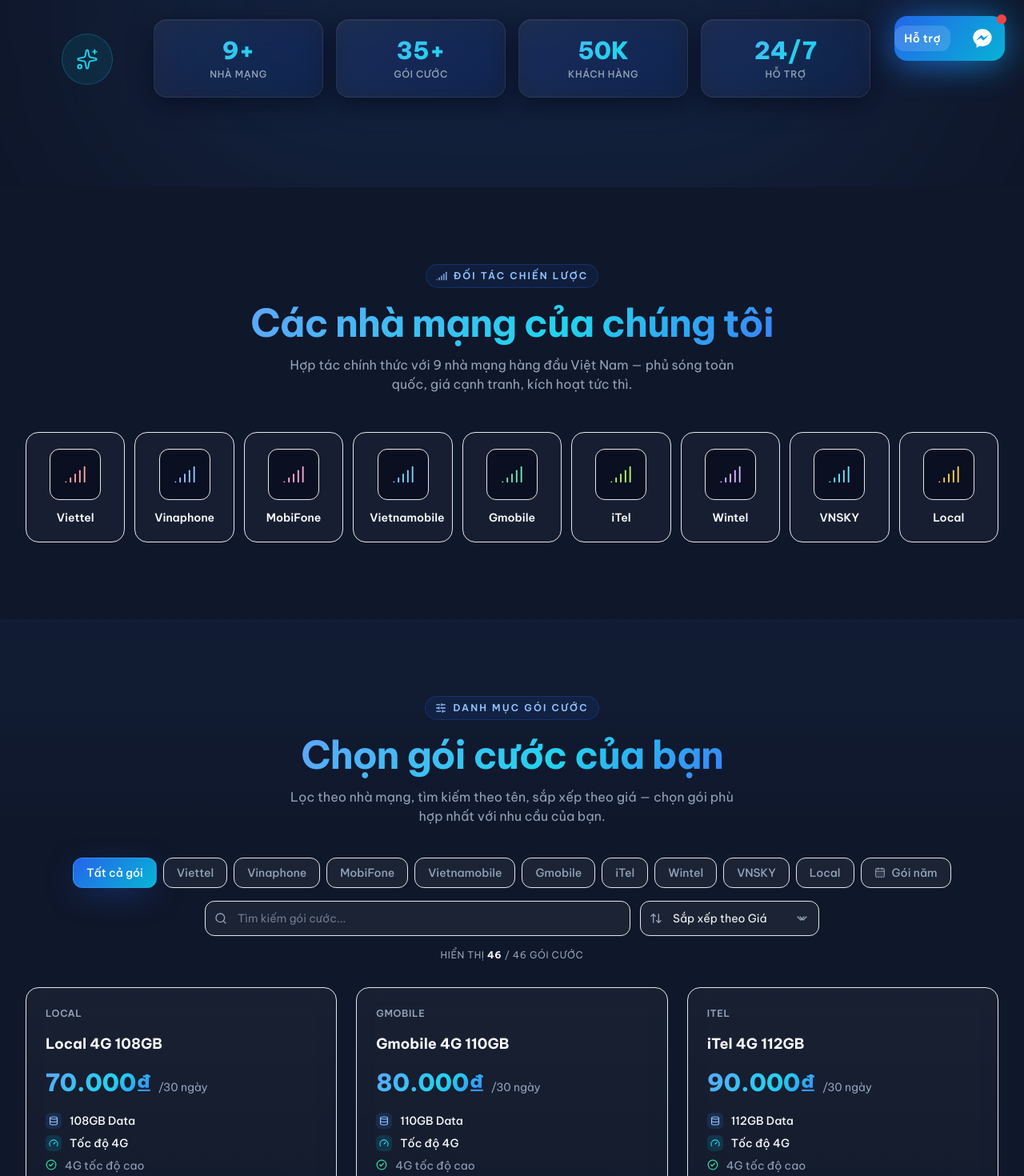
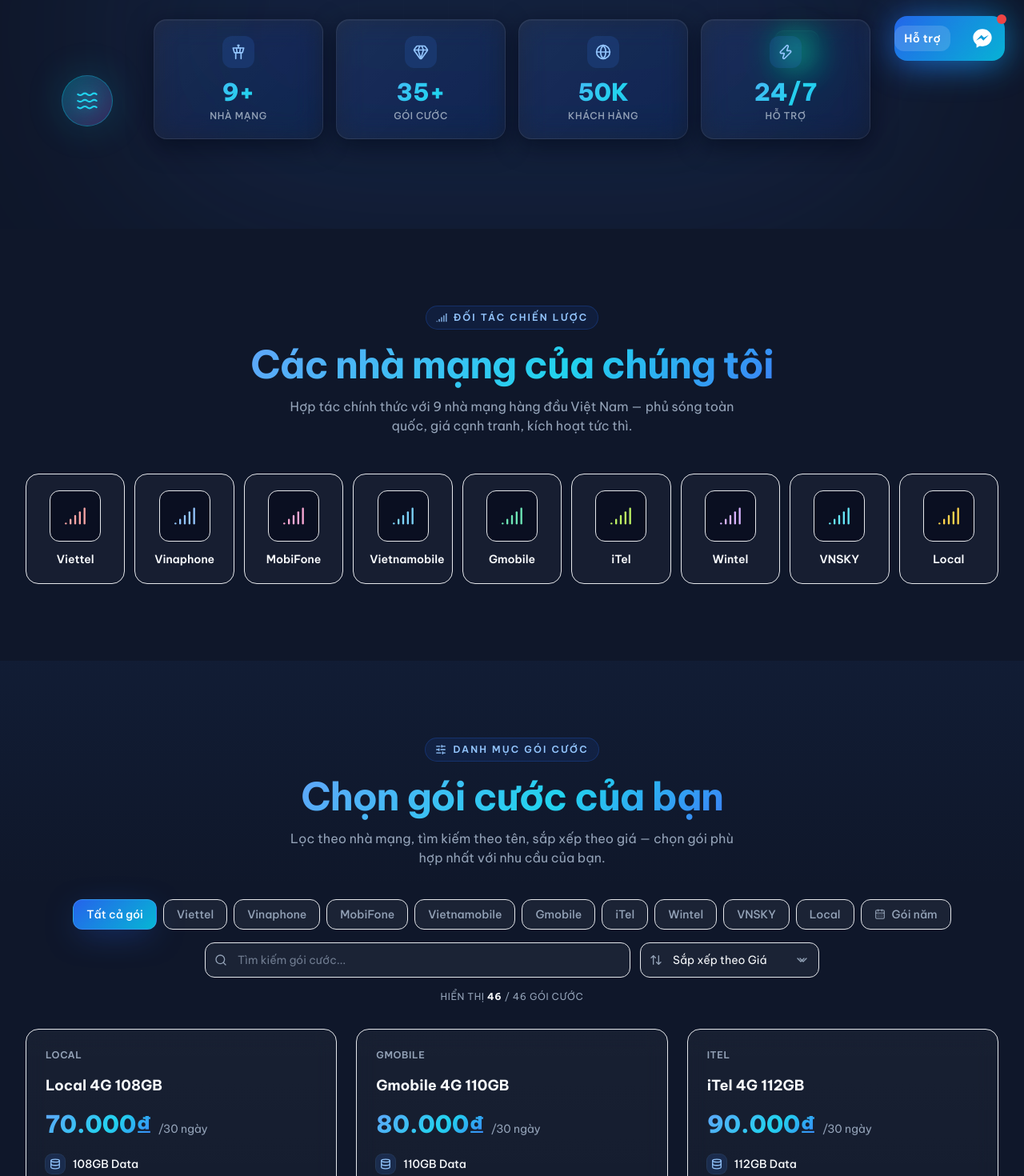
Before and after one commit to so2vaso3-web/4g5g-vietnam-website, a Next.js app: page / in a window 1280 px wide. Shown: the part 700-2170 px from the top of the page at 80% size. Built offline with nearby package versions, Linux system fonts and the light colour scheme.

Commit message:
Nâng cấp icons hiện đại toàn trang

```diff
--- a/src/components/CarrierSection.tsx
+++ b/src/components/CarrierSection.tsx
@@ -1,7 +1,7 @@
 'use client';
 
 import { useEffect, useState } from 'react';
-import { Signal } from 'lucide-react';
+import { Signal, TowerControl, Radio, Waves, Antenna } from 'lucide-react';
 import Reveal from './ui/Reveal';
 
 const CARRIERS = [
@@ -130,7 +130,7 @@
 
                 <div className="relative">
                   <div
-                    className={`mx-auto mb-3 flex h-14 w-14 items-center justify-center rounded-xl border border-border bg-bg-base/60 transition-transform duration-300 group-hover:scale-110 sm:h-16 sm:w-16`}
+                    className={`mx-auto mb-3 flex h-14 w-14 items-center justify-center rounded-xl border border-border bg-bg-base/60 transition-all duration-300 group-hover:scale-110 group-hover:shadow-glow-blue sm:h-16 sm:w-16`}
                   >
                     {carrierLogos[carrier.key] ? (
                       // eslint-disable-next-line @next/next/no-img-element
@@ -143,7 +143,7 @@
                     ) : (
                       <Signal
                         className={`h-6 w-6 ${carrier.text} sm:h-7 sm:w-7`}
-                        strokeWidth={1.6}
+                        strokeWidth={2}
                       />
                     )}
                   </div>
--- a/src/components/FeaturesSection.tsx
+++ b/src/components/FeaturesSection.tsx
@@ -1,6 +1,19 @@
 'use client';
 
-import { Rocket, Wifi, BadgePercent, RefreshCcw, ShieldCheck, Headphones } from 'lucide-react';
+import {
+  Zap,
+  Wifi,
+  BadgePercent,
+  RefreshCcw,
+  ShieldCheck,
+  Headphones,
+  Lock,
+  BadgeCheck,
+  Rocket,
+  Crown,
+  Gem,
+  Globe,
+} from 'lucide-react';
 import Reveal from './ui/Reveal';
 
 const FEATURES = [
@@ -9,54 +22,60 @@
     title: 'Kích hoạt siêu nhanh',
     description:
       'Kích hoạt gói cước của bạn trong vài phút, không phải vài giờ. Thiết lập tức thì và truy cập ngay vào mạng tốc độ cao.',
-    accent: 'from-orange-500/25 to-amber-500/15',
-    ring: 'ring-orange-400/20',
+    accent: 'from-orange-500/30 to-amber-500/20',
+    ring: 'ring-orange-400/30',
     iconText: 'text-orange-300',
+    iconBg: 'bg-orange-500/20',
   },
   {
     icon: Wifi,
     title: 'Sẵn sàng 4G & 5G',
     description:
       'Truy cập mạng 4G và 5G mới nhất từ tất cả các nhà mạng lớn. Trải nghiệm tốc độ internet cực nhanh.',
-    accent: 'from-brand-500/25 to-accent/15',
+    accent: 'from-brand-500/30 to-accent/20',
     ring: 'ring-brand-400/30',
     iconText: 'text-brand-300',
+    iconBg: 'bg-brand-500/20',
   },
   {
     icon: BadgePercent,
     title: 'Giá tốt nhất đảm bảo',
     description:
       'So sánh giá từ tất cả các nhà mạng và tiết kiệm lên đến 50% hóa đơn hàng tháng. Chúng tôi cung cấp các gói tốt nhất.',
-    accent: 'from-emerald-500/25 to-cyan-500/15',
-    ring: 'ring-emerald-400/20',
+    accent: 'from-emerald-500/30 to-cyan-500/20',
+    ring: 'ring-emerald-400/30',
     iconText: 'text-emerald-300',
+    iconBg: 'bg-emerald-500/20',
   },
   {
     icon: RefreshCcw,
     title: 'Thay đổi gói dễ dàng',
     description:
       'Chuyển đổi gói cước hoặc nhà mạng bất cứ lúc nào không có phí ẩn. Nâng cấp hoặc hạ cấp theo nhu cầu của bạn.',
-    accent: 'from-purple-500/25 to-pink-500/15',
-    ring: 'ring-purple-400/20',
+    accent: 'from-purple-500/30 to-pink-500/20',
+    ring: 'ring-purple-400/30',
     iconText: 'text-purple-300',
+    iconBg: 'bg-purple-500/20',
   },
   {
     icon: ShieldCheck,
     title: '100% an toàn',
     description:
       'Thông tin thanh toán và cá nhân của bạn được bảo vệ bằng mã hóa cấp ngân hàng. Chúng tôi không bao giờ chia sẻ dữ liệu của bạn.',
-    accent: 'from-red-500/25 to-rose-500/15',
-    ring: 'ring-red-400/20',
+    accent: 'from-red-500/30 to-rose-500/20',
+    ring: 'ring-red-400/30',
     iconText: 'text-red-300',
+    iconBg: 'bg-red-500/20',
   },
   {
     icon: Headphones,
     title: 'Hỗ trợ chuyên nghiệp',
     description:
       'Đội ngũ chuyên gia mạng của chúng tôi sẵn sàng 24/7 để giúp bạn chọn gói cước hoàn hảo và giải quyết mọi vấn đề.',
-    accent: 'from-indigo-500/25 to-purple-500/15',
-    ring: 'ring-indigo-400/20',
+    accent: 'from-indigo-500/30 to-purple-500/20',
+    ring: 'ring-indigo-400/30',
     iconText: 'text-indigo-300',
+    iconBg: 'bg-indigo-500/20',
   },
 ];
 
@@ -64,30 +83,34 @@
   {
     title: 'Đối tác được chứng nhận',
     desc: 'Nhà phân phối được ủy quyền cho tất cả các nhà mạng lớn Việt Nam',
-    icon: ShieldCheck,
+    icon: BadgeCheck,
     color: 'text-brand-300',
-    bg: 'bg-brand-500/10 border-brand-500/20',
+    bg: 'bg-brand-500/15 border-brand-500/30',
+    iconBg: 'bg-brand-500/20',
   },
   {
     title: 'Nhà phân phối chính thức',
     desc: 'Được ủy quyền chính thức để bán gói cước từ các nhà mạng lớn',
-    icon: BadgePercent,
+    icon: Crown,
     color: 'text-accent-400',
-    bg: 'bg-accent/10 border-accent/20',
+    bg: 'bg-accent/15 border-accent/30',
+    iconBg: 'bg-accent/20',
   },
   {
     title: 'Giao dịch an toàn',
-    desc: 'Xử lý thanh toán tuân thủ PCI DSS',
-    icon: ShieldCheck,
+    desc: 'Xử lý thanh toán tuân thủ PCI DSS với mã hóa SSL 256-bit',
+    icon: Lock,
     color: 'text-purple-300',
-    bg: 'bg-purple-500/10 border-purple-500/20',
+    bg: 'bg-purple-500/15 border-purple-500/30',
+    iconBg: 'bg-purple-500/20',
   },
   {
     title: 'Đảm bảo hoàn tiền',
     desc: 'Đảm bảo hài lòng 30 ngày cho tất cả các gói cước',
-    icon: RefreshCcw,
+    icon: Gem,
     color: 'text-emerald-300',
-    bg: 'bg-emerald-500/10 border-emerald-500/20',
+    bg: 'bg-emerald-500/15 border-emerald-500/30',
+    iconBg: 'bg-emerald-500/20',
   },
 ];
 
@@ -98,7 +121,7 @@
         <Reveal>
           <div className="mx-auto max-w-2xl text-center">
             <span className="section-eyebrow">
-              <ShieldCheck className="h-3.5 w-3.5" strokeWidth={2.2} />
+              <Gem className="h-3.5 w-3.5" strokeWidth={2.2} />
               Tại sao chọn chúng tôi
             </span>
             <h2 className="section-title mt-5">
@@ -122,9 +145,9 @@
                   />
                   <div className="relative">
                     <div
-                      className={`mb-5 flex h-14 w-14 items-center justify-center rounded-2xl bg-gradient-to-br ${feature.accent} ring-1 ${feature.ring} transition-transform duration-300 group-hover:scale-110`}
+                      className={`mb-5 inline-flex h-14 w-14 items-center justify-center rounded-2xl ${feature.iconBg} ring-1 ${feature.ring} transition-all duration-300 group-hover:scale-110 group-hover:shadow-glow-blue`}
                     >
-                      <Icon className={`h-6 w-6 ${feature.iconText}`} strokeWidth={1.8} />
+                      <Icon className={`h-7 w-7 ${feature.iconText}`} strokeWidth={1.8} />
                     </div>
                     <h3 className="text-base font-bold text-text-primary sm:text-lg">
                       {feature.title}
@@ -148,13 +171,13 @@
                 return (
                   <div
                     key={cert.title}
-                    className={`group rounded-2xl border ${cert.bg} p-5 transition-all duration-300 hover:-translate-y-1 hover:border-brand-500/40`}
+                    className={`group rounded-2xl border ${cert.bg} p-5 transition-all duration-300 hover:-translate-y-1 hover:border-brand-500/40 hover:shadow-card-hover`}
                   >
                     <div className="mb-3 flex items-center gap-3">
                       <span
-                        className={`flex h-10 w-10 items-center justify-center rounded-xl bg-bg-base/40 ${cert.color} transition-transform duration-300 group-hover:scale-110`}
+                        className={`flex h-11 w-11 items-center justify-center rounded-xl ${cert.iconBg} ${cert.color} transition-all duration-300 group-hover:scale-110 group-hover:shadow-glow-blue`}
                       >
-                        <Icon className="h-5 w-5" strokeWidth={1.8} />
+                        <Icon className="h-5 w-5" strokeWidth={2} />
                       </span>
                       <h4 className="text-sm font-bold text-text-primary sm:text-base">
                         {cert.title}
--- a/src/components/Footer.tsx
+++ b/src/components/Footer.tsx
@@ -11,9 +11,13 @@
   Wallet,
   Smartphone,
   Sparkles,
+  Heart,
+  Crown,
+  Facebook,
+  Send,
 } from 'lucide-react';
 
-function MessengerIcon({ className }: { className?: string }) {
+function ZaloIcon({ className }: { className?: string }) {
   return (
     <svg
       xmlns="http://www.w3.org/2000/svg"
@@ -22,7 +26,21 @@
       className={className}
       aria-hidden
     >
-      <path d="M12 2C6.477 2 2 6.145 2 11.243c0 2.891 1.436 5.464 3.681 7.133V22l3.373-1.848c.896.248 1.842.381 2.946.381 5.523 0 10-4.145 10-9.29C22 6.145 17.523 2 12 2zm1.073 12.367-2.664-2.842-5.196 2.842 5.715-6.075 2.732 2.842 5.122-2.842-5.709 6.077z" />
+      <path d="M12 2C6.477 2 2 5.935 2 10.74c0 3.085 1.726 5.802 4.34 7.43-.198.745-.728 2.55-.834 2.94-.13.487.179.483.376.353.157-.103 2.013-1.366 2.836-1.926.74.2 1.528.318 2.282.318 5.523 0 10-3.935 10-8.74C22 5.935 17.523 2 12 2zm2.866 11.866h-5.6c-.466 0-.846-.38-.846-.846s.38-.846.846-.846h5.6c.466 0 .846.38.846.846s-.38.846-.846.846zm-1.6-3.466h-4c-.466 0-.846-.38-.846-.846s.38-.846.846-.846h4c.466 0 .846.38.846.846s-.38.846-.846.846z" />
+    </svg>
+  );
+}
+
+function FacebookZaloIcon({ className }: { className?: string }) {
+  return (
+    <svg
+      xmlns="http://www.w3.org/2000/svg"
+      viewBox="0 0 24 24"
+      fill="currentColor"
+      className={className}
+      aria-hidden
+    >
+      <circle cx="12" cy="12" r="10" />
     </svg>
   );
 }
@@ -90,8 +108,12 @@
           {/* Brand */}
           <div className="lg:col-span-4">
             <div className="flex items-center gap-2.5">
-              <span className="flex h-10 w-10 items-center justify-center rounded-xl bg-gradient-brand shadow-glow-blue">
+              <span className="relative flex h-11 w-11 items-center justify-center rounded-xl bg-gradient-brand shadow-glow-blue">
                 <Signal className="h-5 w-5 text-white" strokeWidth={2.2} />
+                <span className="absolute -right-0.5 -top-0.5 flex h-3 w-3 items-center justify-center">
+                  <span className="absolute inline-flex h-full w-full animate-ping-soft rounded-full bg-accent/70" />
+                  <span className="relative inline-flex h-2 w-2 rounded-full bg-accent" />
+                </span>
               </span>
               <div className="flex flex-col leading-tight">
                 <span className="text-base font-bold text-text-primary sm:text-lg">
@@ -114,11 +136,17 @@
                   target="_blank"
                   rel="noopener noreferrer"
                   aria-label="Facebook"
-                  className="group inline-flex h-10 w-10 items-center justify-center rounded-xl border border-border bg-white/5 text-text-secondary transition-all hover:-translate-y-0.5 hover:border-brand-500/50 hover:bg-brand-500/10 hover:text-text-primary"
+                  className="group inline-flex h-11 w-11 items-center justify-center rounded-xl border border-border bg-white/5 text-text-secondary transition-all hover:-translate-y-0.5 hover:border-[#1877F2]/60 hover:bg-[#1877F2]/10 hover:text-[#1877F2] hover:shadow-[0_8px_24px_-6px_rgba(24,119,242,0.4)]"
                 >
-                  <span className="text-lg font-bold leading-none" aria-hidden>
-                    f
-                  </span>
+                  <svg
+                    xmlns="http://www.w3.org/2000/svg"
+                    viewBox="0 0 24 24"
+                    fill="currentColor"
+                    className="h-5 w-5 transition-transform duration-300 group-hover:scale-110"
+                    aria-hidden
+                  >
+                    <path d="M22 12c0-5.523-4.477-10-10-10S2 6.477 2 12c0 4.991 3.657 9.128 8.438 9.879V14.89h-2.54V12h2.54V9.797c0-2.506 1.492-3.89 3.777-3.89 1.094 0 2.238.195 2.238.195v2.46h-1.26c-1.243 0-1.63.771-1.63 1.562V12h2.773l-.443 2.89h-2.33v6.989C18.343 21.129 22 16.99 22 12z" />
+                  </svg>
                 </a>
               )}
               {settings.zalo && (
@@ -127,9 +155,9 @@
                   target="_blank"
                   rel="noopener noreferrer"
                   aria-label="Zalo"
-                  className="group inline-flex h-10 w-10 items-center justify-center rounded-xl border border-border bg-white/5 text-text-secondary transition-all hover:-translate-y-0.5 hover:border-brand-500/50 hover:bg-brand-500/10 hover:text-text-primary"
+                  className="group inline-flex h-11 w-11 items-center justify-center rounded-xl border border-border bg-white/5 text-text-secondary transition-all hover:-translate-y-0.5 hover:border-[#0068FF]/60 hover:bg-[#0068FF]/10 hover:text-[#0068FF] hover:shadow-[0_8px_24px_-6px_rgba(0,104,255,0.4)]"
                 >
-                  <MessengerIcon className="h-4.5 w-4.5" />
+                  <ZaloIcon className="h-5 w-5 transition-transform duration-300 group-hover:scale-110" />
                 </a>
               )}
               <span className="inline-flex items-center gap-1.5 rounded-full border border-emerald-500/30 bg-emerald-500/10 px-3 py-1.5 text-[11px] font-semibold uppercase tracking-wider text-emerald-300">
--- a/src/components/Hero.tsx
+++ b/src/components/Hero.tsx
@@ -5,12 +5,19 @@
   Rocket,
   ArrowRight,
   Info,
-  ShieldCheck,
   Lock,
   Award,
   BadgeCheck,
   Sparkles,
   Signal,
+  ShieldCheck,
+  Crown,
+  Gem,
+  Zap,
+  Globe,
+  TowerControl,
+  Waves,
+  Radio,
 } from 'lucide-react';
 import { Button } from './ui/Button';
 
@@ -19,7 +26,7 @@
   { icon: Lock, label: 'Tuân thủ PCI', color: 'text-brand-400' },
   { icon: BadgeCheck, label: 'Đối tác chứng nhận', color: 'text-amber-400' },
   { icon: Award, label: 'Nhà phân phối chính thức', color: 'text-cyan-400' },
-  { icon: Sparkles, label: 'Dịch vụ tốt nhất 2025', color: 'text-fuchsia-400' },
+  { icon: Crown, label: 'Dịch vụ tốt nhất 2025', color: 'text-fuchsia-400' },
 ];
 
 export default function Hero() {
@@ -93,26 +100,35 @@
         }}
       />
 
-      {/* Floating ornaments */}
+      {/* Floating ornaments - hiện đại hơn */}
       <div
         aria-hidden
         className="absolute right-[8%] top-32 hidden md:block"
       >
-        <div className="relative h-20 w-20 animate-float-slow">
-          <div className="absolute inset-0 rotate-45 rounded-2xl border border-brand-500/30 bg-gradient-brand-soft" />
-          <Signal className="absolute inset-0 m-auto h-8 w-8 text-brand-300" strokeWidth={1.6} />
+        <div className="group relative h-20 w-20 animate-float-slow">
+          <div className="absolute inset-0 rounded-2xl bg-gradient-brand opacity-20 blur-2xl transition-opacity duration-500 group-hover:opacity-50" />
+          <div className="absolute inset-0 rotate-6 rounded-2xl border border-brand-400/40 bg-gradient-to-br from-brand-500/30 to-accent/20 backdrop-blur-md transition-all duration-500 group-hover:rotate-12" />
+          <Radio className="absolute inset-0 m-auto h-8 w-8 text-brand-300 drop-shadow-[0_0_8px_rgba(59,130,246,0.5)]" strokeWidth={1.8} />
         </div>
       </div>
       <div
         aria-hidden
         className="absolute left-[6%] bottom-32 hidden md:block"
       >
-        <div className="relative h-16 w-16 animate-float-slow">
-          <div className="absolute inset-0 rounded-full border border-accent/30 bg-accent/10" />
-          <Sparkles
-            className="absolute inset-0 m-auto h-7 w-7 text-accent-400"
-            strokeWidth={1.6}
-          />
+        <div className="group relative h-16 w-16 animate-float-slow">
+          <div className="absolute inset-0 rounded-full bg-accent opacity-20 blur-xl transition-opacity duration-500 group-hover:opacity-50" />
+          <div className="absolute inset-0 rounded-full border border-accent/40 bg-gradient-to-br from-accent/30 to-fuchsia-500/20 backdrop-blur-md transition-all duration-500 group-hover:scale-110" />
+          <Waves className="absolute inset-0 m-auto h-7 w-7 text-accent-400 drop-shadow-[0_0_8px_rgba(34,211,238,0.5)]" strokeWidth={1.8} />
+        </div>
+      </div>
+      <div
+        aria-hidden
+        className="absolute right-[20%] bottom-48 hidden lg:block"
+      >
+        <div className="group relative h-14 w-14 animate-float-slow">
+          <div className="absolute inset-0 rounded-xl bg-emerald-500 opacity-20 blur-lg transition-opacity duration-500 group-hover:opacity-50" />
+          <div className="absolute inset-0 rounded-xl border border-emerald-400/40 bg-gradient-to-br from-emerald-500/25 to-cyan-500/15 backdrop-blur-md transition-all duration-500 group-hover:rotate-12" />
+          <TowerControl className="absolute inset-0 m-auto h-6 w-6 text-emerald-300 drop-shadow-[0_0_8px_rgba(16,185,129,0.5)]" strokeWidth={1.8} />
         </div>
       </div>
 
@@ -191,23 +207,30 @@
           {/* Stats grid */}
           <div className="mt-16 grid grid-cols-2 gap-3 sm:grid-cols-4 sm:gap-4">
             {[
-              { value: '9+', label: 'Nhà mạng' },
-              { value: '35+', label: 'Gói cước' },
-              { value: '50K', label: 'Khách hàng' },
-              { value: '24/7', label: 'Hỗ trợ' },
-            ].map((stat) => (
+              { value: '9+', label: 'Nhà mạng', icon: TowerControl },
+              { value: '35+', label: 'Gói cước', icon: Gem },
+              { value: '50K', label: 'Khách hàng', icon: Globe },
+              { value: '24/7', label: 'Hỗ trợ', icon: Zap },
+            ].map((stat) => {
+              const Icon = stat.icon;
+              return (
                 <div
                   key={stat.label}
-                className="glass rounded-2xl px-4 py-5 text-center transition-transform duration-300 hover:-translate-y-0.5"
+                  className="glass group relative overflow-hidden rounded-2xl px-4 py-5 text-center transition-transform duration-300 hover:-translate-y-0.5"
                 >
-                <div className="text-2xl font-extrabold text-gradient sm:text-3xl">
+                  <div className="absolute inset-0 bg-gradient-to-br from-brand-500/10 to-transparent opacity-0 transition-opacity duration-300 group-hover:opacity-100" />
+                  <div className="relative mb-3 inline-flex h-10 w-10 items-center justify-center rounded-xl bg-brand-500/15 text-brand-300 transition-transform duration-300 group-hover:scale-110">
+                    <Icon className="h-5 w-5" strokeWidth={2} />
+                  </div>
+                  <div className="relative text-2xl font-extrabold text-gradient sm:text-3xl">
                     {stat.value}
                   </div>
-                <div className="mt-1 text-xs font-medium uppercase tracking-wider text-text-secondary">
+                  <div className="relative mt-1 text-xs font-medium uppercase tracking-wider text-text-secondary">
                     {stat.label}
                   </div>
                 </div>
-            ))}
+              );
+            })}
           </div>
         </div>
       </div>
--- a/src/components/PlanCard.tsx
+++ b/src/components/PlanCard.tsx
@@ -14,6 +14,9 @@
   Wifi,
   Gauge,
   Database,
+  Layers,
+  Infinity as InfinityIcon,
+  Heart,
 } from 'lucide-react';
 import { Package } from '@/types';
 import PaymentModal from './PaymentModal';
@@ -209,33 +212,35 @@
         </div>
 
         {/* Features list */}
-        <ul className="relative mt-5 flex-1 space-y-2">
+        <ul className="relative mt-5 flex-1 space-y-2.5">
           <li className="flex items-center gap-2.5 text-sm text-text-primary">
-            <span className="flex h-5 w-5 flex-none items-center justify-center rounded-md bg-brand-500/15 text-brand-300">
-              <Database className="h-3 w-3" strokeWidth={2.2} />
+            <span className="flex h-6 w-6 flex-none items-center justify-center rounded-lg bg-brand-500/15 text-brand-300 ring-1 ring-brand-400/20">
+              <Database className="h-3.5 w-3.5" strokeWidth={2.2} />
             </span>
             <span className="truncate font-medium">{pkg.data} Data</span>
           </li>
           <li className="flex items-center gap-2.5 text-sm text-text-primary">
-            <span className="flex h-5 w-5 flex-none items-center justify-center rounded-md bg-accent/15 text-accent-400">
-              <Gauge className="h-3 w-3" strokeWidth={2.2} />
+            <span className="flex h-6 w-6 flex-none items-center justify-center rounded-lg bg-accent/15 text-accent-400 ring-1 ring-accent/30">
+              <Gauge className="h-3.5 w-3.5" strokeWidth={2.2} />
             </span>
             <span className="truncate font-medium">Tốc độ {pkg.speed}</span>
           </li>
           {pkg.hotspot && (
             <li className="flex items-center gap-2.5 text-sm text-text-primary">
-              <span className="flex h-5 w-5 flex-none items-center justify-center rounded-md bg-emerald-500/15 text-emerald-300">
-                <Wifi className="h-3 w-3" strokeWidth={2.2} />
+              <span className="flex h-6 w-6 flex-none items-center justify-center rounded-lg bg-emerald-500/15 text-emerald-300 ring-1 ring-emerald-400/30">
+                <Wifi className="h-3.5 w-3.5" strokeWidth={2.2} />
               </span>
               <span className="truncate font-medium">Phát WiFi</span>
             </li>
           )}
           {pkg.features.slice(0, 3).map((feature, idx) => (
             <li key={idx} className="flex items-start gap-2.5 text-sm text-text-secondary">
-              <CheckCircle2
-                className="mt-0.5 h-3.5 w-3.5 flex-none text-emerald-400"
-                strokeWidth={2.2}
-              />
+              <span className="mt-0.5 flex h-4 w-4 flex-none items-center justify-center">
+                <CheckCircle2
+                  className="h-4 w-4 text-emerald-400"
+                  strokeWidth={2.4}
+                />
+              </span>
               <span className="line-clamp-1">{feature}</span>
             </li>
           ))}
```
Also changed, not shown: src/components/AboutSection.tsx (+13 -7 lines), src/components/ContactSection.tsx (+4 -4 lines), src/components/TestimonialsSection.tsx (+13 -6 lines). Lines whose indentation alone changed are shown as unchanged.
